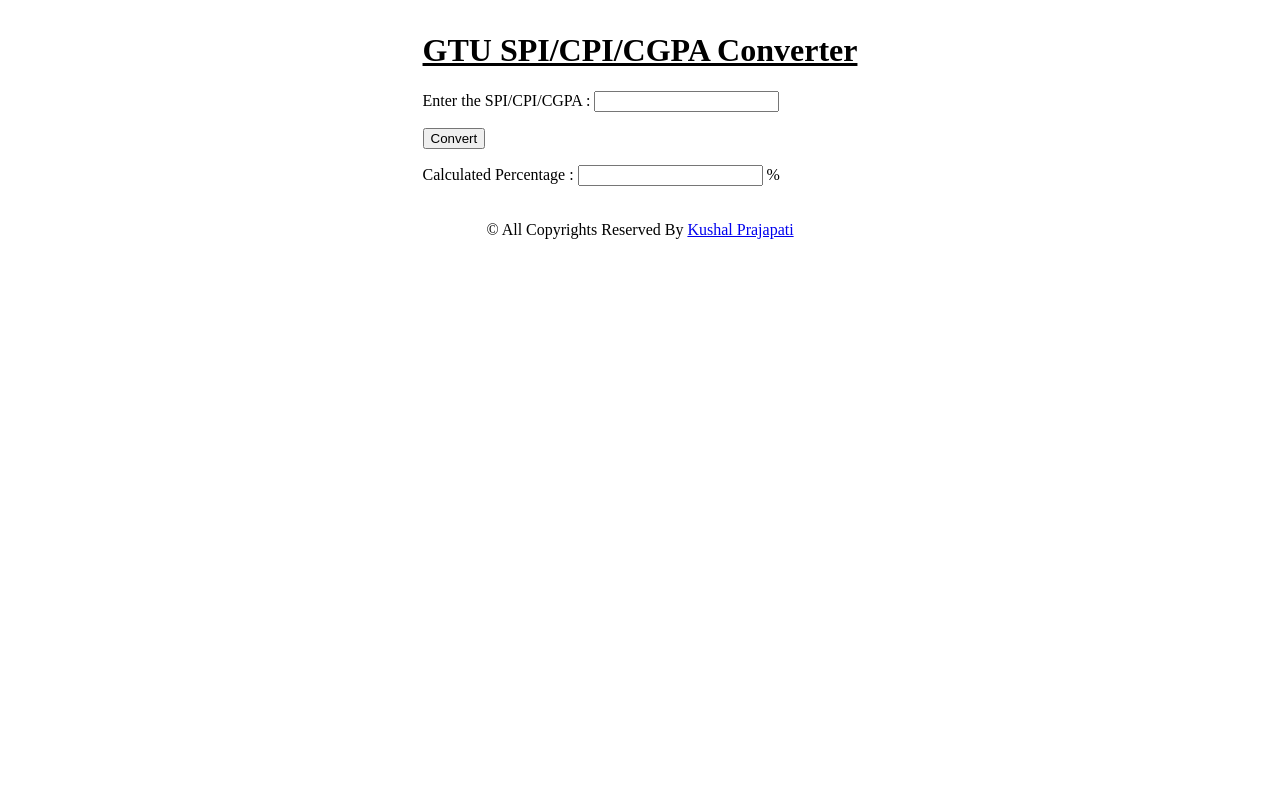
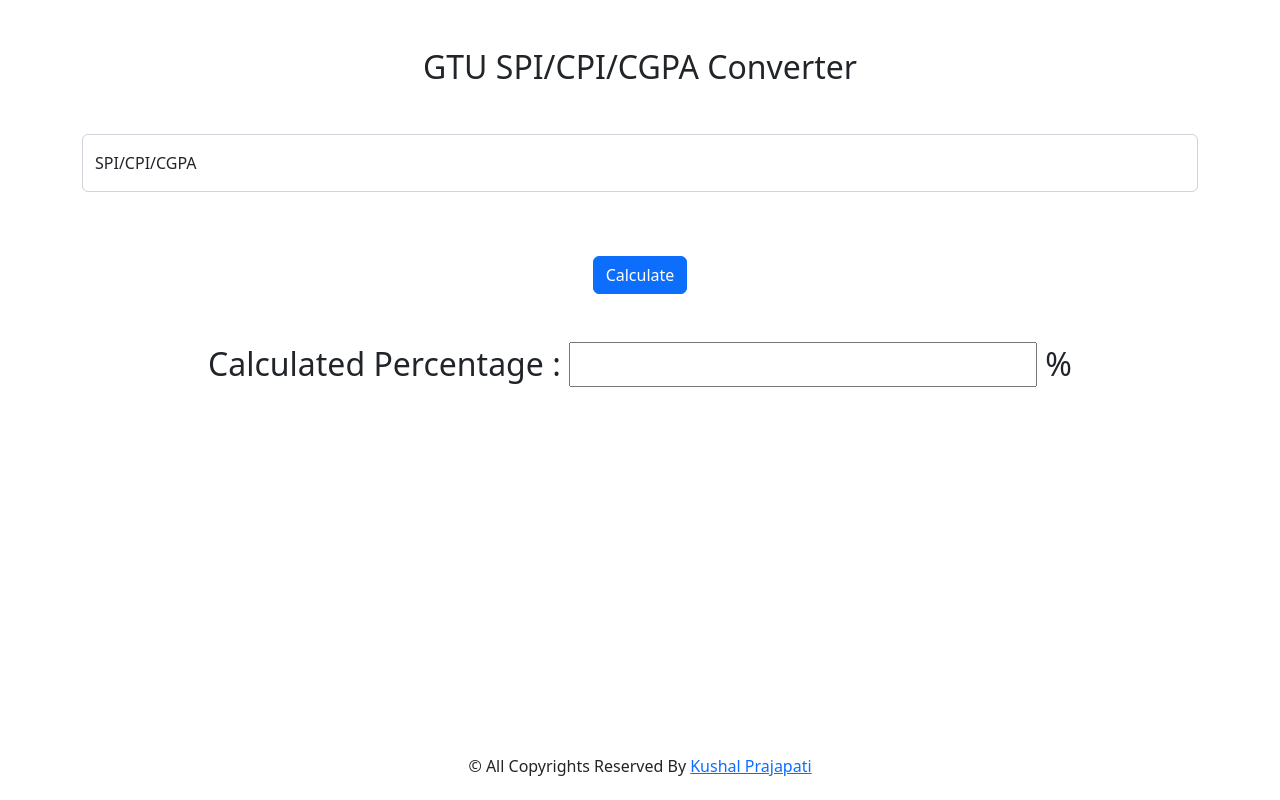
Before and after one commit to Kushalprajapati7/GTUGradeToPercentage, a plain HTML site: page index.html in a window 1280 px wide. Drawn offline with nearby package versions, Linux system fonts and the light colour scheme.

Commit message:
Update index.html

```diff
--- a/index.html
+++ b/index.html
@@ -7,22 +7,74 @@
     <meta name="viewport" content="width=device-width, initial-scale=1.0">
     <title>GTU SPI/CPI/CGPA To Percentage Converter</title>
     <script src="script.js"></script>
+    <link rel="stylesheet" href="https://cdn.jsdelivr.net/npm/bootstrap@5.2.3/dist/css/bootstrap.min.css">
+    <script src="https://cdn.jsdelivr.net/npm/bootstrap@5.2.3/dist/js/bootstrap.bundle.min.js"></script>
 </head>
 
 <body>
-    <center>
+    <div class="container">
+        <div class="mt-5 h2 d-flex justify-content-center align-items-center">
+            GTU SPI/CPI/CGPA Converter
+        </div>
+
+        <form action="" class="row mt-5">
+            <div class="col ">
+                <div class="form-floating mb-3">
+                    <input type="nu" class="form-control" name="formId1" id="num" placeholder="SPI/CPI/CGPA " />
+                    <label for="formId1">SPI/CPI/CGPA</label>
+                </div>
+            </div>
+        </form>
+
+
+        <div class="mt-5 h2 d-flex justify-content-center align-items-center">
+            <button type="submit" class="btn btn-primary" onclick="SPI_CPI_CGPA_To_Percentage()">
+                Calculate
+            </button>
+
+        </div>
+
+        <div class="mt-5 h2 d-flex justify-content-center align-items-center">
+            <p> Calculated Percentage : <input id="answer"> %</p>
+
+        </div>
+
+
+
+
+
+
+
+
+
+        <footer>
+            <div class="fixed-bottom h6 d-flex justify-content-center align-items-center">
+                <p>© All Copyrights Reserved By
+                    <a href="https://www.linkedin.com/in/kushal-prajapati-8a957a222/">Kushal
+                        Prajapati</a>
+                </p>
+
+            </div>
+        </footer>
+    </div>
+
+
+
+
+
+
+
+
+
     <table>
         <td>
 
-            <u><h1 id>GTU SPI/CPI/CGPA Converter</h1></u>
-            <p id>Enter the SPI/CPI/CGPA : <input id="num"></p>
-            <button onclick="SPI_CPI_CGPA_To_Percentage()">Convert</button>
-            <p id=> Calculated Percentage : <input id="answer"> %</p>
+
+
         </td>
 
     </table>
-    <p id=>© All Copyrights Reserved By  <a href="https://www.linkedin.com/in/kushal-prajapati-8a957a222/">Kushal Prajapati</a></p>
-</center>
+
 </body>
 
 </html>
```
